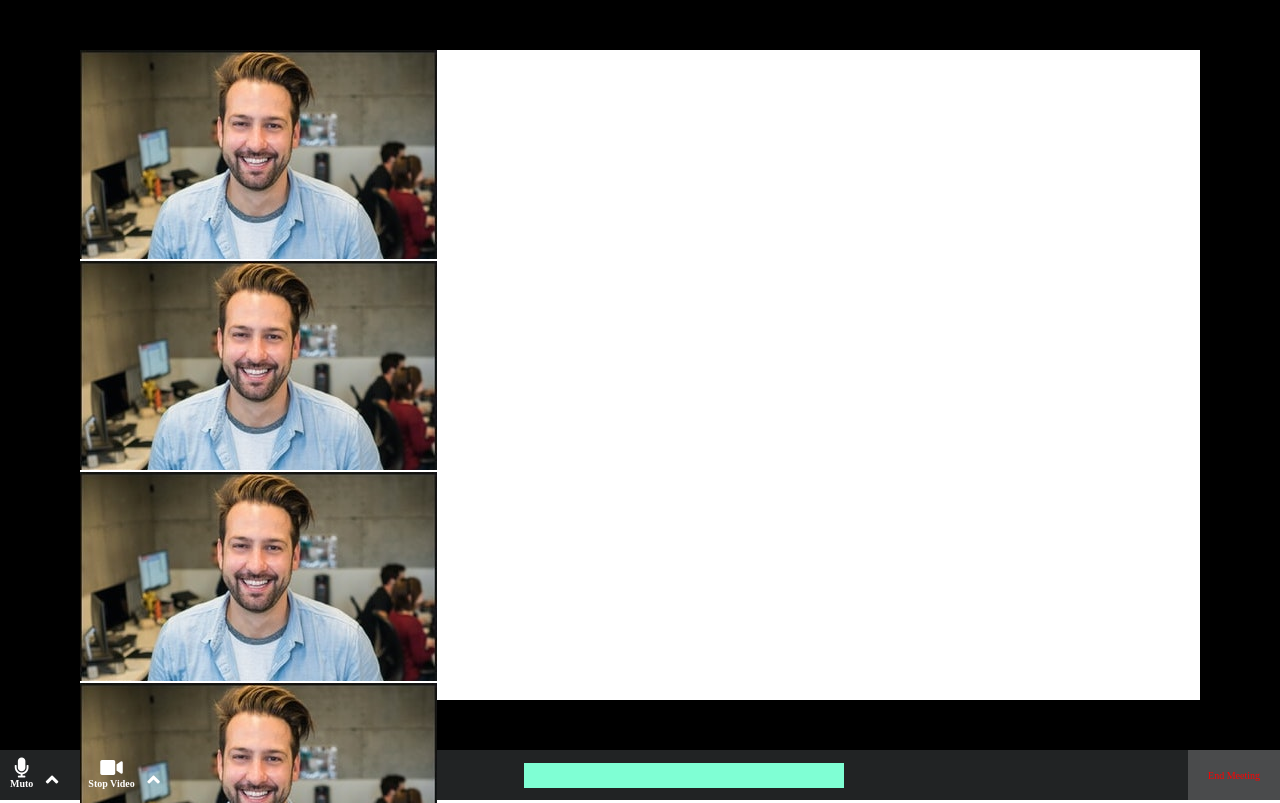
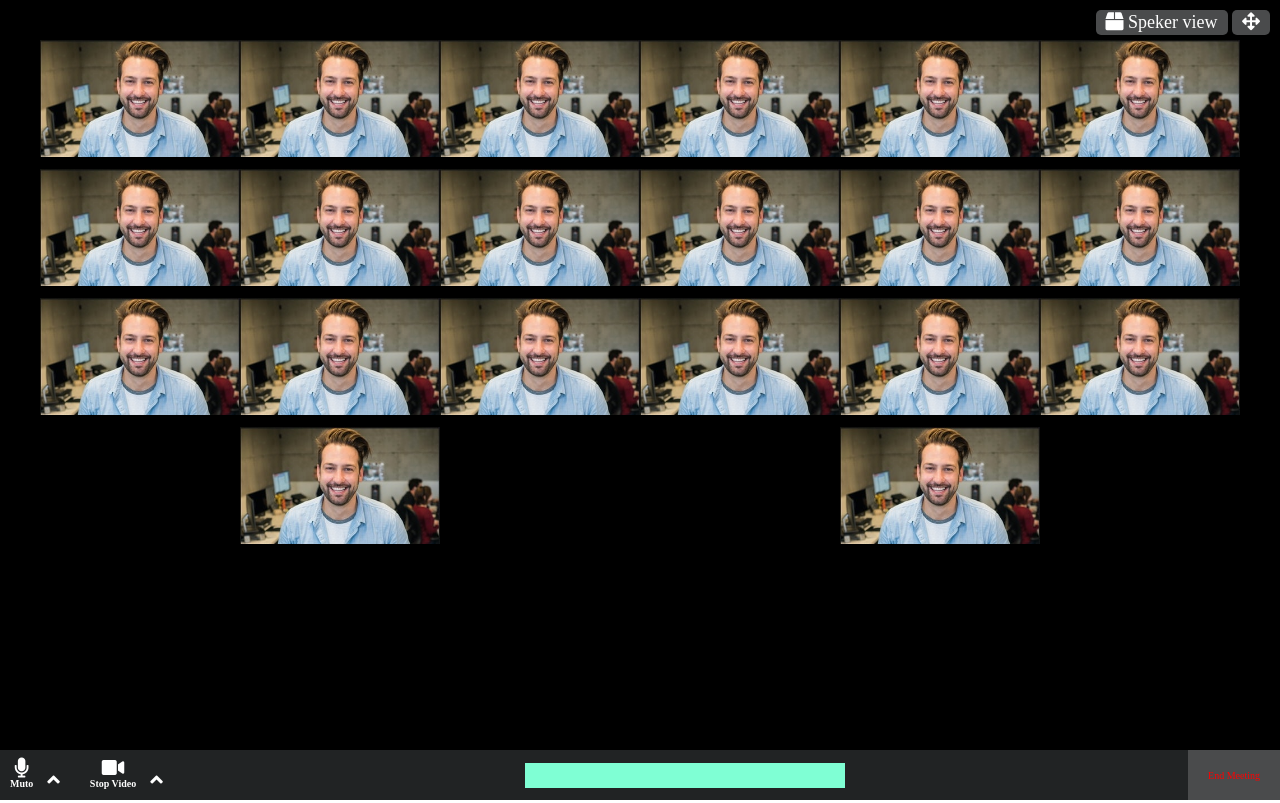
Before and after one commit to cenny1988/html-css-zoom, a plain HTML site: page index.html in a window 1280 px wide. Shown: the top 803 px of the page. Drawn offline with Linux system fonts and the light colour scheme.

Commit message:
creata barra impostazioni in alto a dx

```diff
--- a/css/style.css
+++ b/css/style.css
@@ -3,21 +3,60 @@
     padding: 0;
     box-sizing: border-box;
 }
-body{
-    font-size: 10px;
-}
+
 /* sezione voew globali */
 #view{
     height: calc(100vh - 50px);
     background-color: #000;
-    padding: 50px 80px;
+    display: flex;
+    align-items: center;
+    justify-content: center;
+    padding: 40px;
+    color: #fff;
+
+    position: relative;
+    /* debug */
+    font-size: 50px;
 }
 .container{
     height: 100%;
+    display: flex;
+    justify-content: space-around;
+    flex-wrap: wrap;
+    overflow-y: scroll;
+    align-content: flex-start;
+}
+.item-call{
+    width: 200px;
+}
+.item-call img{
+    object-fit: contain;
+    width: 100%;
+}
 
-    /* debug */
-    background-color: #fff;
+    /* div setting in posizione assoluta */
+#setting{
+    position: absolute;
+    top: 10px;
+    right: 10px;
+    color: #fff;
+
+    font-size: large;
+
+
+    /* height: 30px;
+    width: 300px; */
+
 }
+#setting div{
+    border-radius: 5px;
+    display: inline-block;
+    background-color: #4a4b4c;
+    padding: 2px 10px;
+
+    /* height: 100%; */
+}
+
 
 
 /* sezione tools e menu di nav */
@@ -52,19 +91,14 @@ body{
     color:  red;
     display: flex;
     align-items: center;
-    /* font-size: 10px; */
 }
-#end-call span{
-    /* color:  red; */
-    /* font-size: 10px; */
 
-}
 #tools i{
     font-size: 20px;
     cursor: pointer;
     margin-right: 10px;
-    /* display: block; */
 }
+
 #tools span{
     display: block;
     font-size: 10px;
--- a/index.html
+++ b/index.html
@@ -12,6 +12,16 @@
 <body>
     <!-- sezione globale delle view -->
     <section id="view">
+        <div id="setting">
+
+            <div>
+                <i class="fas fa-box"></i>
+                Speker view
+            </div>
+            <div>
+                <i class="fas fa-arrows-alt"></i>
+            </div>
+        </div>
         <!-- <div><i class="fas fa-caret-left"></i></div> -->
         <div class="container">
             <div class="item-call">
```
